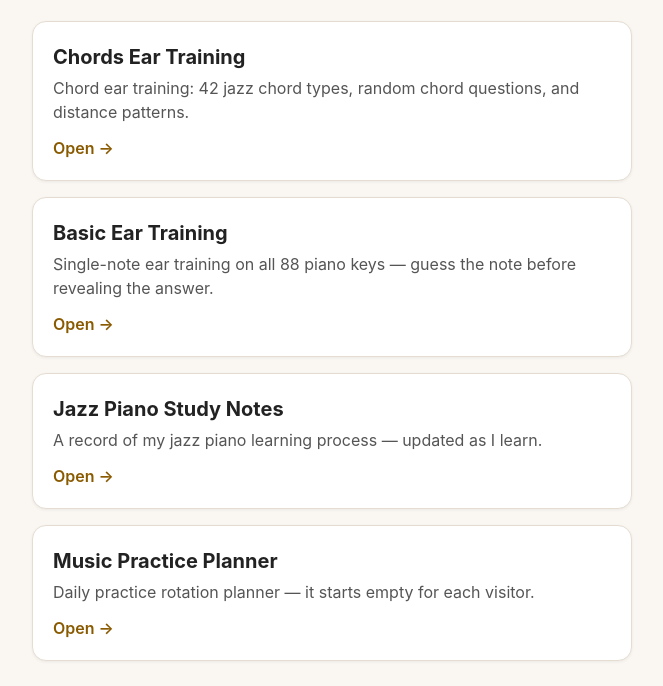
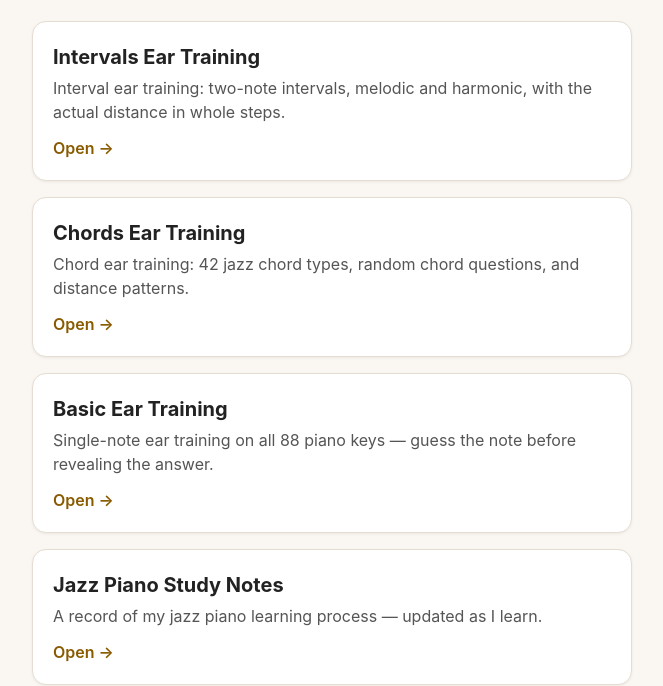
Before and after one commit to kunqianhu/music-tools, a plain HTML site: page index.html in a window 1280 px wide. Shown: the part 78-764 px from the top of the page, without its empty margins (308-971 px from the left). Drawn offline with Linux system fonts and the light colour scheme.

Commit message:
Add Intervals Ear Training card first: intervals, chords, basic

```diff
--- a/index.html
+++ b/index.html
@@ -55,6 +55,12 @@
     <button id="langToggle" type="button">中文</button>
   </header>
 
+  <a class="card" href="https://muse.ai/s/intervals-ear-training-kxu6xixyafcxr0e/n4JMfc3K1T2kF1gAGeNRe6C2S8unw-lGQpBdUUiunXA" target="_blank" rel="noopener">
+    <h2><span class="en">Intervals Ear Training</span><span class="zh">音程练耳</span></h2>
+    <p><span class="en">Interval ear training: two-note intervals, melodic and harmonic, with the actual distance in whole steps.</span><span class="zh">音程练耳：双音音程，旋律与和声，附实际距离。</span></p>
+    <span class="open"><span class="en">Open →</span><span class="zh">打开 →</span></span>
+  </a>
+
   <a class="card" href="https://muse.ai/s/digital-keyboard-xyi6xixzvd1qdc/_6ju1pQISK4-MeqeimocD2SXVVRnXh_jVbFQlKx3H_g" target="_blank" rel="noopener">
     <h2><span class="en">Chords Ear Training</span><span class="zh">和弦练耳</span></h2>
     <p><span class="en">Chord ear training: 42 jazz chord types, random chord questions, and distance patterns.</span><span class="zh">和弦练耳：42 种爵士和弦、随机出题、距离模式。</span></p>
```
